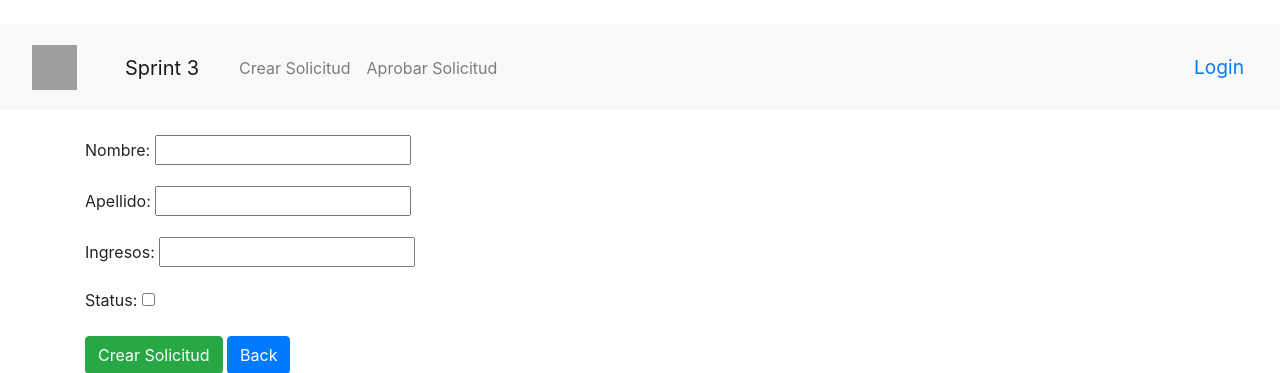
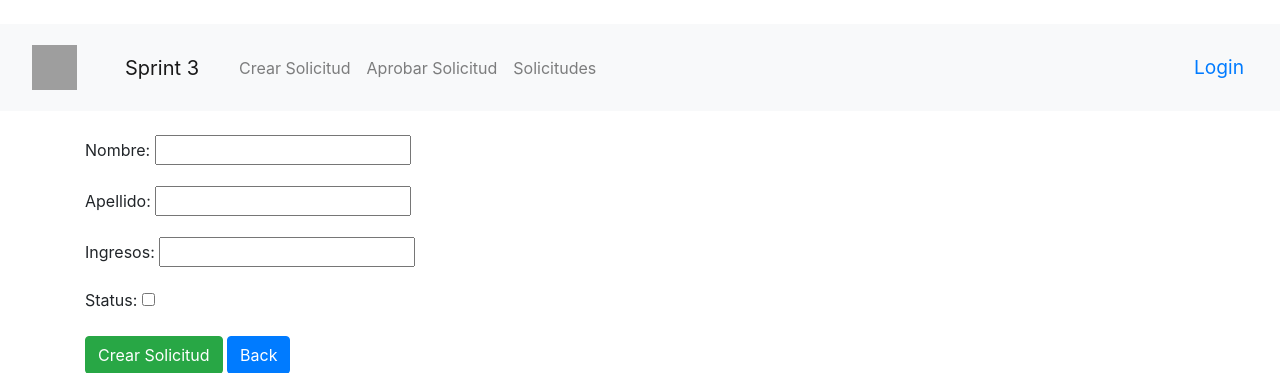
Before and after one commit to Arquisoft-techies/Sprint2, a Django app: template processes_orchestrator/templates/crearSolicitud.html in a window 1280 px wide. Shown: the top 373 px of the page. Run offline with Django 3.2, Linux system fonts and the light colour scheme; the template is opened without the code that fills it: values that come from a table or form of the project are taken from there, others are empty; some libraries are stand-ins or nearby versions; grey boxes are pictures that could not be loaded.

Commit message:
Update base.html

```diff
--- a/templates/base.html
+++ b/templates/base.html
@@ -33,6 +33,9 @@
                 <li class="nav-item">
                     <a class="nav-link" href="/aprobarSolicitud/">Aprobar Solicitud</a>
                 </li>
+                <li class="nav-item">
+                    <a class="nav-link" href="/solicitudes/">Solicitudes</a>
+                </li>
             </ul>
 
               <form class="form-inline my-2 my-lg-0">
```
